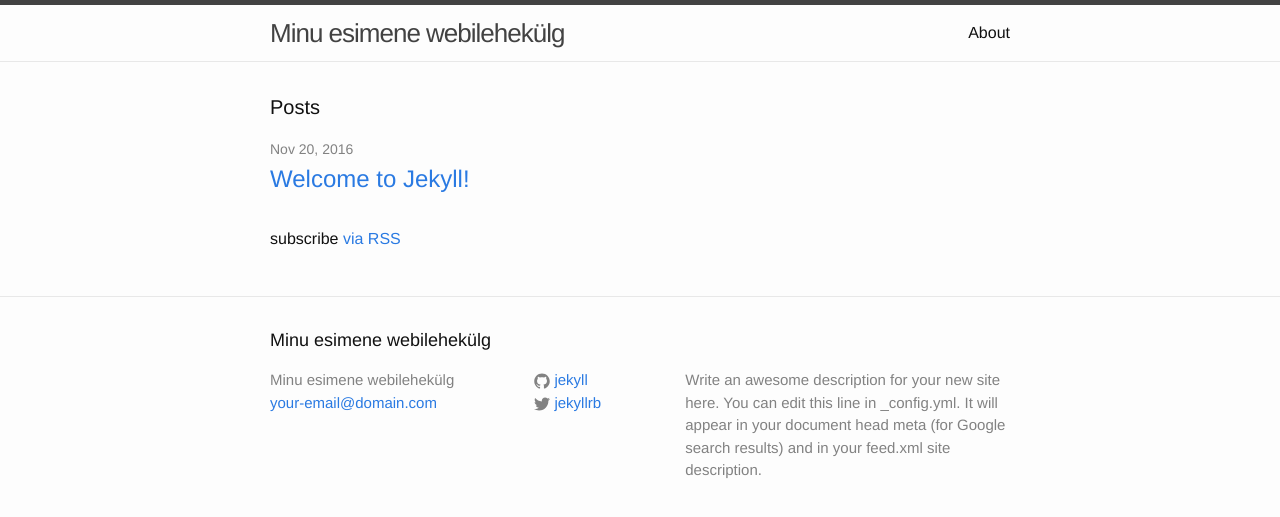
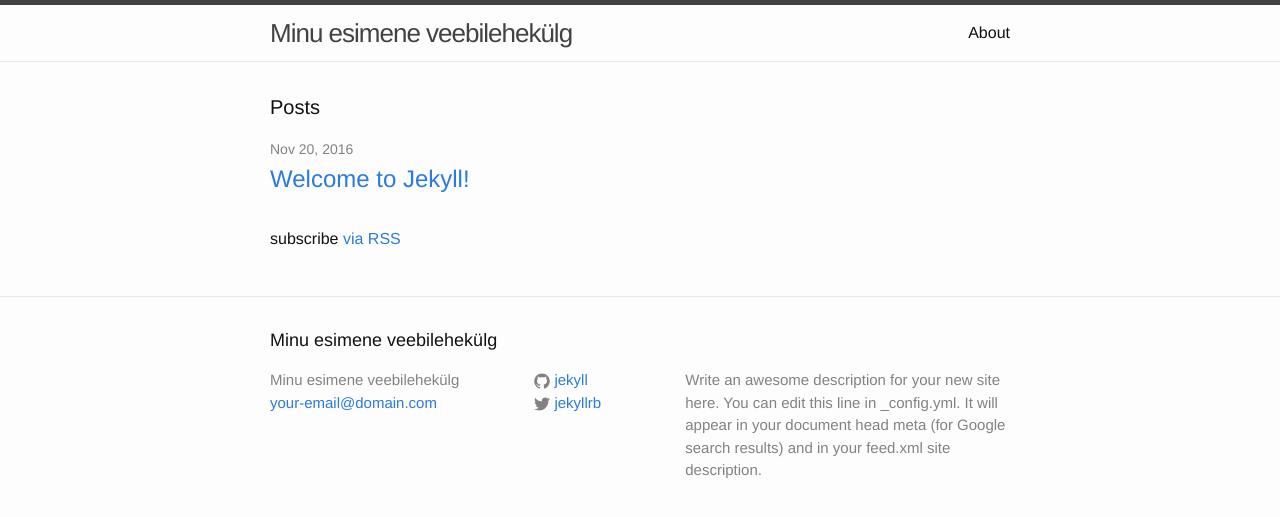
Before and after one commit to tonuheiskonen/tonuheiskonen.github.io, a Jekyll site: the page built from index.html, in a window 1280 px wide. Shown: the top 517 px of the page. Built offline with Jekyll 4.4.1, drawn with Linux system fonts in a browser that asks for light colours.

Commit message:
Update _config.yml

```diff
--- a/_config.yml
+++ b/_config.yml
@@ -6,7 +6,7 @@
 # 'jekyll serve'. If you change this file, please restart the server process.
 
 # Site settings
-title: Minu esimene webilehekülg
+title: Minu esimene veebilehekülg
 email: your-email@domain.com
 description: > # this means to ignore newlines until "baseurl:"
   Write an awesome description for your new site here. You can edit this
```
